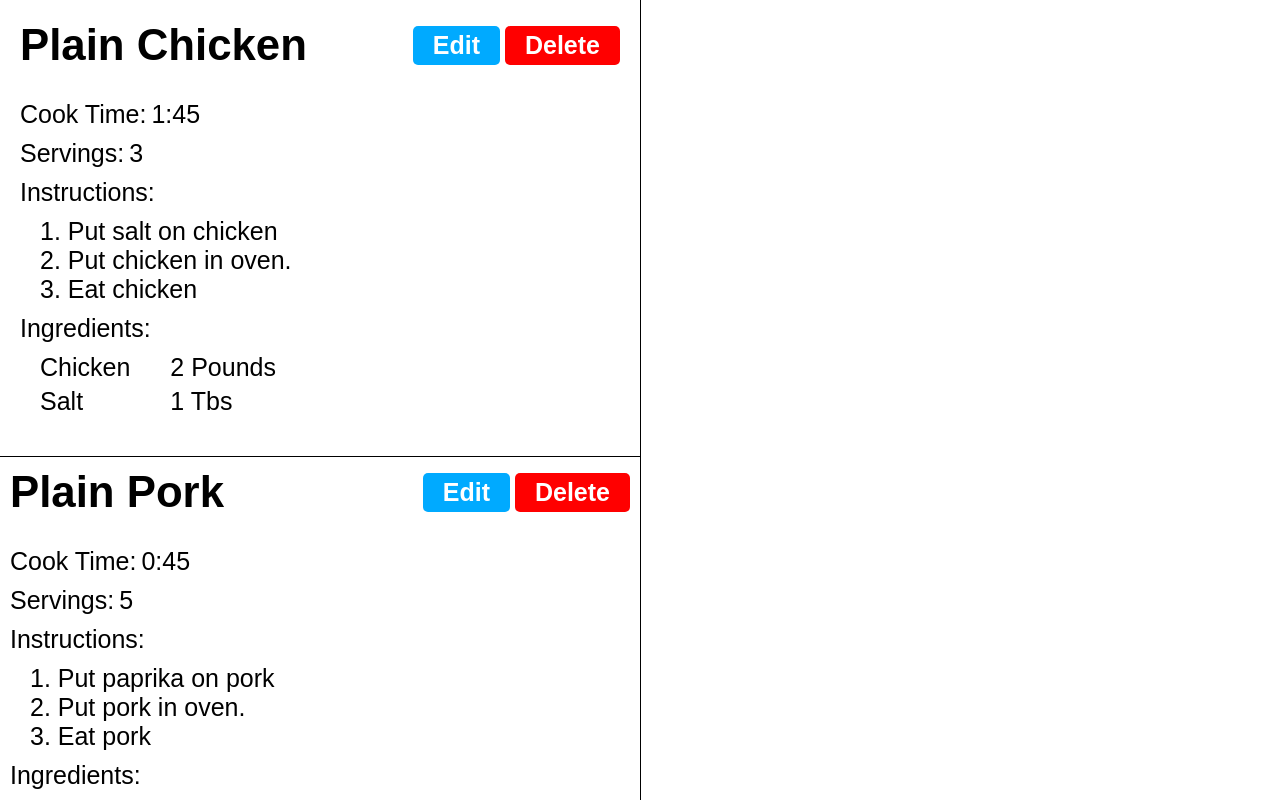
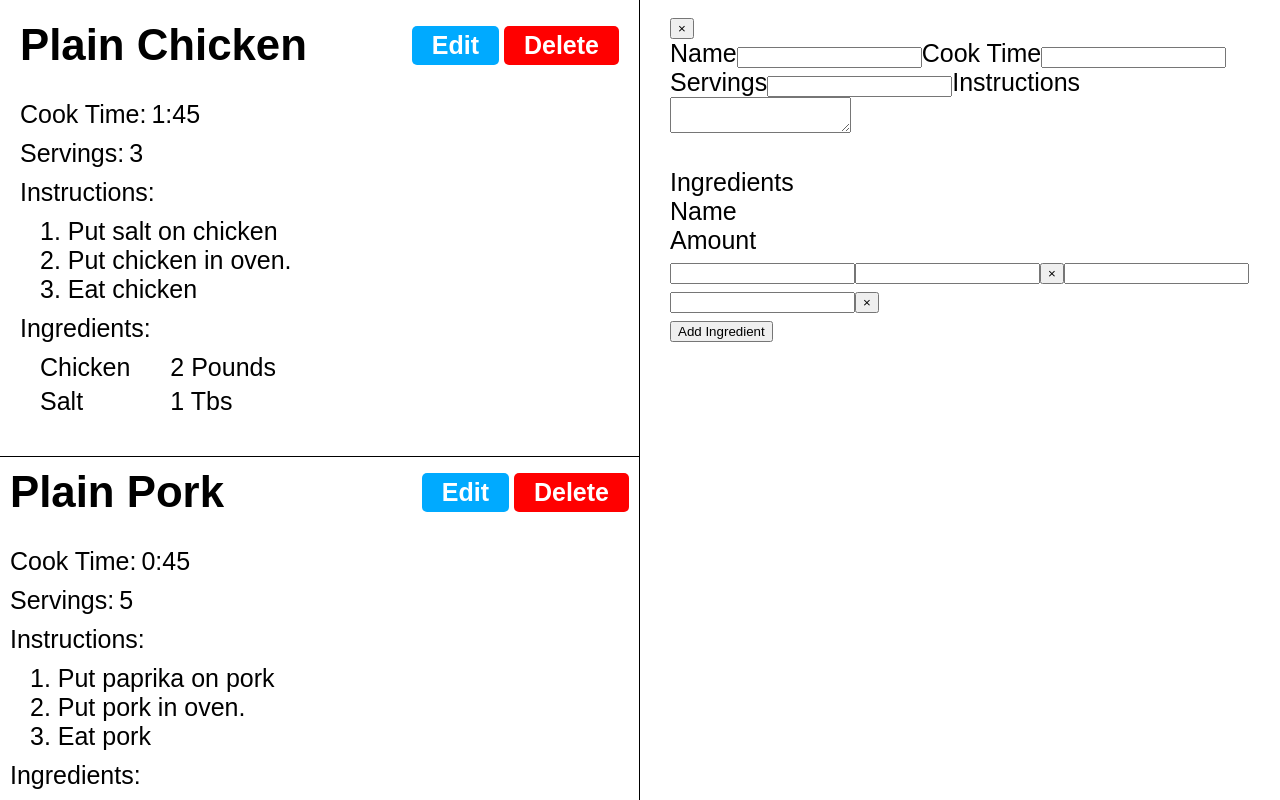
Before and after one commit to jaykay98/react-recipes, a React (Vite) app: page / in a window 1280 px wide. Shown: the top 800 px of the page. Built offline with nearby package versions, Linux system fonts and the light colour scheme; the HTML template or start-up script is replaced by a standard one.

Commit message:
Create Recipe Ingredient Edit component

```diff
--- a/src/App.jsx
+++ b/src/App.jsx
@@ -1,5 +1,6 @@
 import React, { useState, useEffect } from 'react';
 import RecipeList from './components/RecipeList';
+import RecipeEdit from './components/RecipeEdit';
 import '../src/css/App.css';
 import { v4 as uuidv4 } from 'uuid';
 
@@ -51,6 +52,7 @@ function App() {
   return (
     <RecipeContext.Provider value={recipeContextValue}>
       <RecipeList recipes={recipes} />
+      <RecipeEdit />
     </RecipeContext.Provider>
   );
 }
--- /dev/null
+++ b/src/components/RecipeEdit.jsx
@@ -0,0 +1,35 @@
+import React from 'react';
+import RecipeIngredientEdit from './RecipeIngredientEdit';
+
+export default function RecipeEdit() {
+  return (
+    <div className="recipe-edit">
+      <div>
+        <button>&times;</button>
+      </div>
+      <div>
+        <label htmlFor="name">Name</label>
+        <input type="text" name="name" id="name" />
+        <label htmlFor="cookTime">Cook Time</label>
+        <input type="text" name="cookTime" id="cookTime" />
+        <label htmlFor="servings">Servings</label>
+        <input type="number" name="1" id="servings" />
+        <label htmlFor="instructions">Instructions</label>
+        <textarea name="instructions" id="instructions" />
+      </div>
+      <br />
+      <label>Ingredients</label>
+      <div>
+        <div>Name</div>
+        <div>Amount</div>
+        <div></div>
+        <RecipeIngredientEdit />
+        <RecipeIngredientEdit />
+        {/* Ingredient Components */}
+      </div>
+      <div>
+        <button>Add Ingredient</button>
+      </div>
+    </div>
+  );
+}
--- /dev/null
+++ b/src/components/RecipeIngredientEdit.jsx
@@ -0,0 +1,11 @@
+import React from 'react';
+
+export default function RecipeIngredientEdit() {
+  return (
+    <>
+      <input type="text" />
+      <input type="text" />
+      <button>&times;</button>
+    </>
+  );
+}
--- a/src/css/App.css
+++ b/src/css/App.css
@@ -3,11 +3,13 @@
 @import 'recipe-list.css';
 @import 'ingredient-list.css';
 @import 'recipe.css';
+@import 'recipe-edit.css';
 
 *,
 *::before,
 *::after {
   font-family: Gotham Rounded, sans-serif;
+  box-sizing: border-box;
 }
 
 html {
--- /dev/null
+++ b/src/css/recipe-edit.css
@@ -0,0 +1,10 @@
+.recipe-edit {
+  padding: 30px;
+  padding-top: 10px;
+  position: fixed;
+  right: 0;
+  top: 0;
+  width: 50%;
+  max-height: 100%;
+  overflow-y: auto;
+}
```
